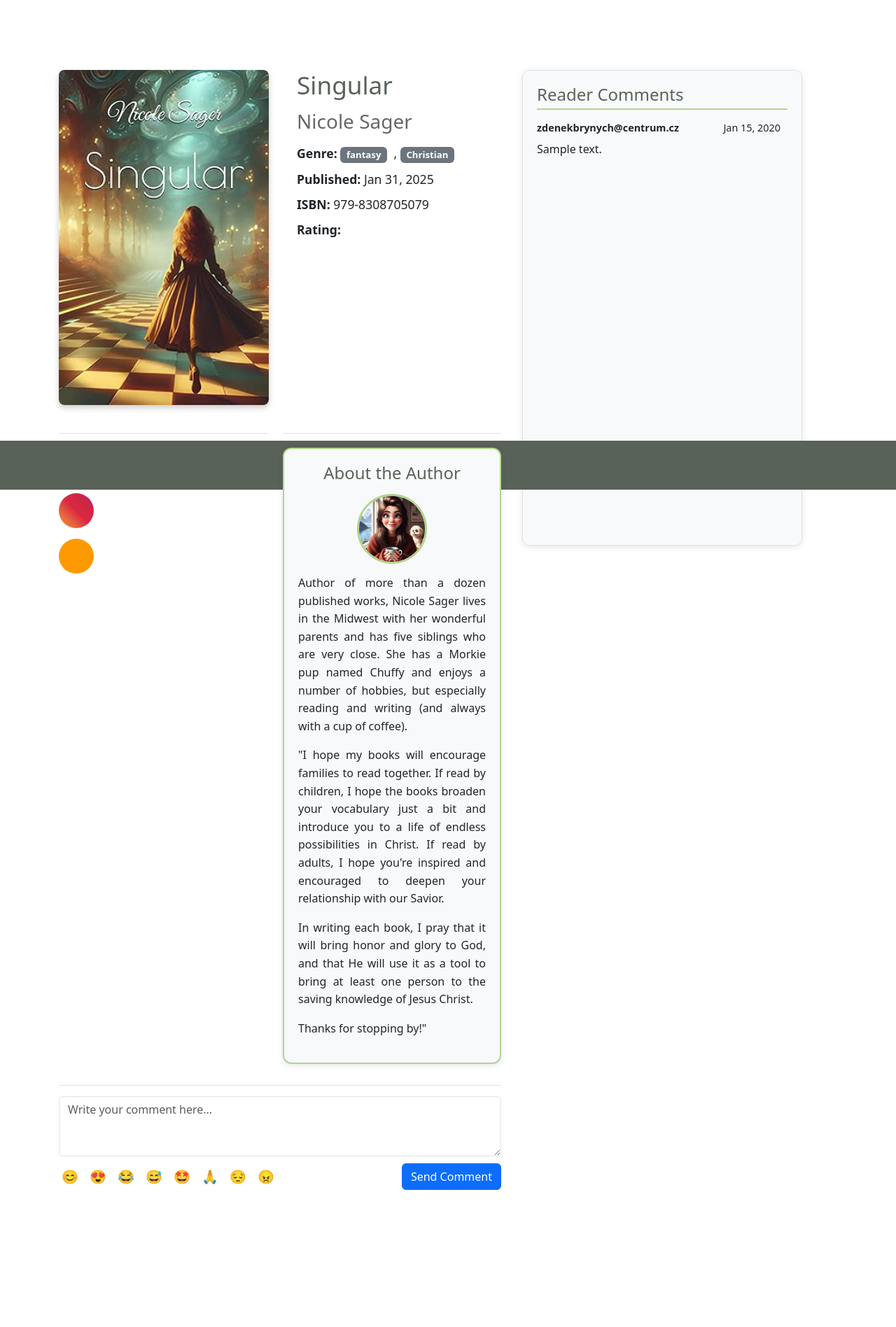
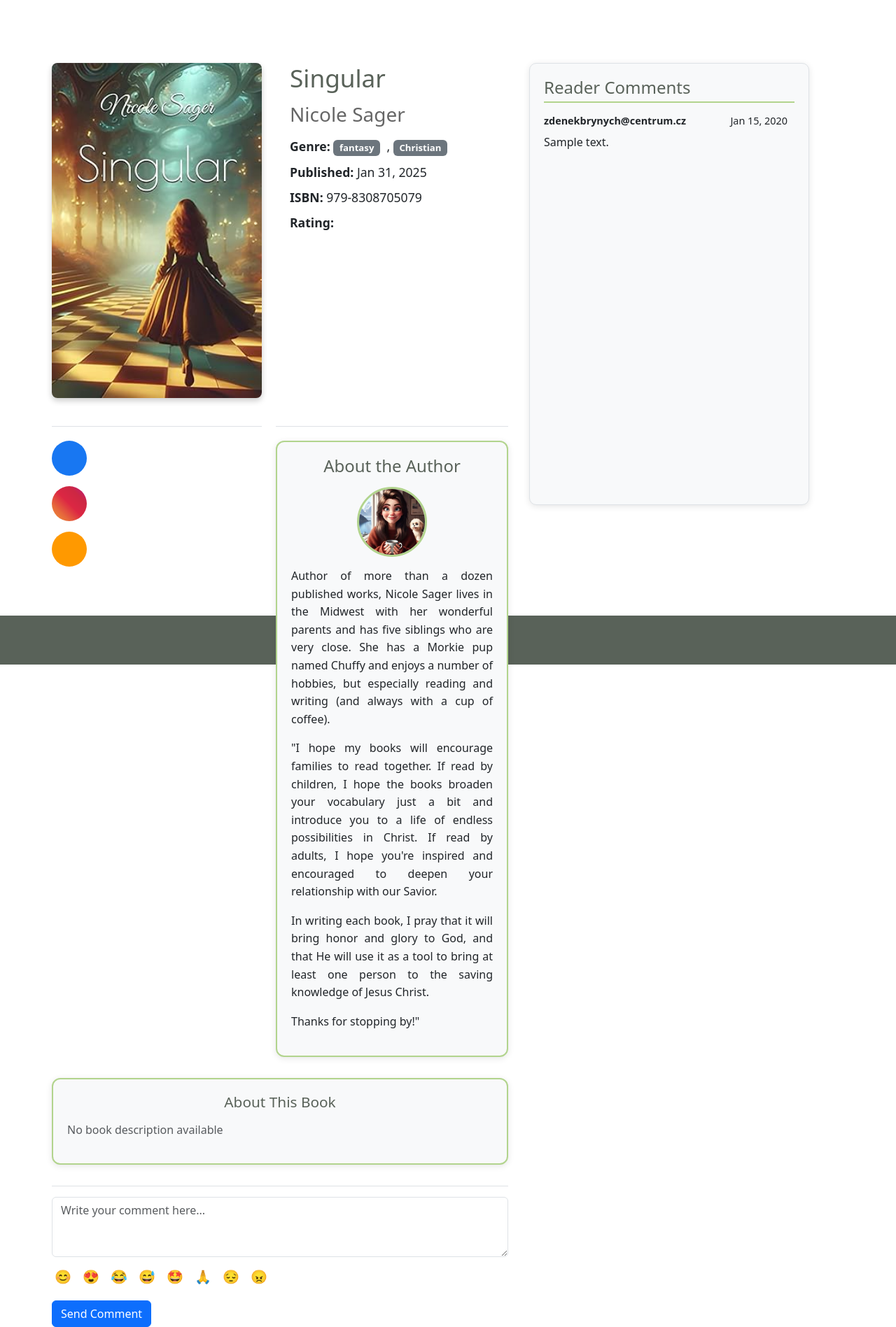
Before and after one commit to BryZd/PY_CV_project, a Django app: page /projectcv/1/book_detail/ in a window 1280 px wide. Shown: the part 100-1997 px from the top of the page at 70% size. Before the commit the page ends 1801 px from the top, so only its background shows below. Run offline with Django 4.2, Linux system fonts and the light colour scheme; data comes from the database, SQL or seed files in the repository; tables that the repository leaves empty hold one stand-in row (values such as "Sample post"); some libraries are stand-ins or nearby versions.

Commit message:
1.added blur and publisher
note: need to fix positions of containers

```diff
--- a/mycv/projectcv/static/css/style.css
+++ b/mycv/projectcv/static/css/style.css
@@ -51,7 +51,7 @@ nav{
     width: 90%;
     margin: auto;
     margin-top: 80px;
-    margin-bottom: 80px;
+    margin-bottom: 40px;
 }
 
 /* Book Detail Page Styles */
@@ -61,8 +61,8 @@ nav{
     gap: 30px;
     min-height: 95vh; /* full viewport heaight */
     max-height: 95vh;
-    padding: 20px;
-    max-width: 1600px;
+    padding: 10px;
+    max-width: 1700px;
     margin: 0 auto;
 
 }
@@ -127,6 +127,13 @@ nav{
 .book-author {
     color:#666;
     margin-bottom: 15px;
+}
+
+.book-publisher {
+    color: #666;
+    margin-bottom: 15px;
+    font-size: 1.1rem;
+    font-style: italic;
 }
 
 .book-genre, .book-info, .book-rating {
@@ -230,6 +237,28 @@ nav{
     color: #6c757d;
 }
 
+.book-blurb-frame {
+    border: 2px solid #b2d48d;
+    border-radius: 12px;
+    padding: 20px;
+    background-color: #f8f9fa;
+    box-shadow: 0 2px 10px rgba(0,0,0,0.1);
+}
+
+.book-blurb-frame h4 {
+    color: #596259;
+    margin-bottom: 15px;
+    text-align: center;
+    font-size: 1.3rem;
+}
+
+.book-blurb-text {
+    text-align: justify;
+    line-height: 1.6;
+    collor: #333;
+    font-size: 1rem;
+}
+
 .author-bio-text {
     text-align: justify;
     line-height: 1.6;
@@ -242,10 +271,8 @@ nav{
     border-radius: 10px;
     padding: 20px;
     box-shadow: 0 2px 10px rgba(0,0,0,0.1);
-    height: 85vh;
-    max-height: 85vh;
-    position: sticky;
-    top: 20px;
+    height: 79vh;
+    max-height: 79vh;
 }
 
 .comments-section h4 {
@@ -305,8 +332,9 @@ nav{
 
 .form-actions {
     display: flex;
-    justify-content: space-between;
-    align-items: center;
+    flex-direction: column;
+    gap: 15px;
+    align-items: flex-start;
 }
 
 .emoji-picker {
@@ -362,6 +390,20 @@ nav{
     .book-main-section {
         grid-template-columns: 1fr;
         grid-template-rows: auto auto auto;
+    }
+
+    .book-blurb-container {
+        margin-top: 20px;
+        width: 100%;
+        padding: 0 10px;
+    }
+
+    .book-blurb-frame {
+        padding: 15px;
+    }
+
+    .book-blurb-frame h4 {
+        font-size: 1.2rem;
     }
 
     .book-detail-container {
@@ -421,7 +463,6 @@ nav{
 }
 
 footer{
-    position: fixed;
     width: 100%;
     height: 70px;
     background-color: #596259;
--- a/mycv/projectcv/templates/projectcv/book_detail.html
+++ b/mycv/projectcv/templates/projectcv/book_detail.html
@@ -24,6 +24,12 @@
             <div class="book-details-container">
                 <h1 class="book-title">{{ book.title }}</h1>
                 <h3 class="book-author">{{ book.author }}</h3>
+
+                {% if book.publisher %}
+                <div class="book-publisher">
+                    <strong>Publisher:</strong> {{ book.publisher }}
+                </div>
+                {% endif %}
 
                 <div class="book-genre">
                     <strong>Genre:</strong>
@@ -106,6 +112,20 @@
                 </div>
             </div>
         </div>
+
+        <!-- Book Blurb Section -->
+        <div class="book-blurb-container">
+            <div class="book-blurb-frame">
+                <h4>About This Book</h4>
+                {% if book.blurb %}
+                    <div class="book-blurb-text">
+                        {{ book.blurb|linebreaks }}
+                    </div>
+                {% else %}
+                    <p class="text-muted">No book description available</p>
+                {% endif %}
+            </div>
+        </div>
     </div>
 
 
```
